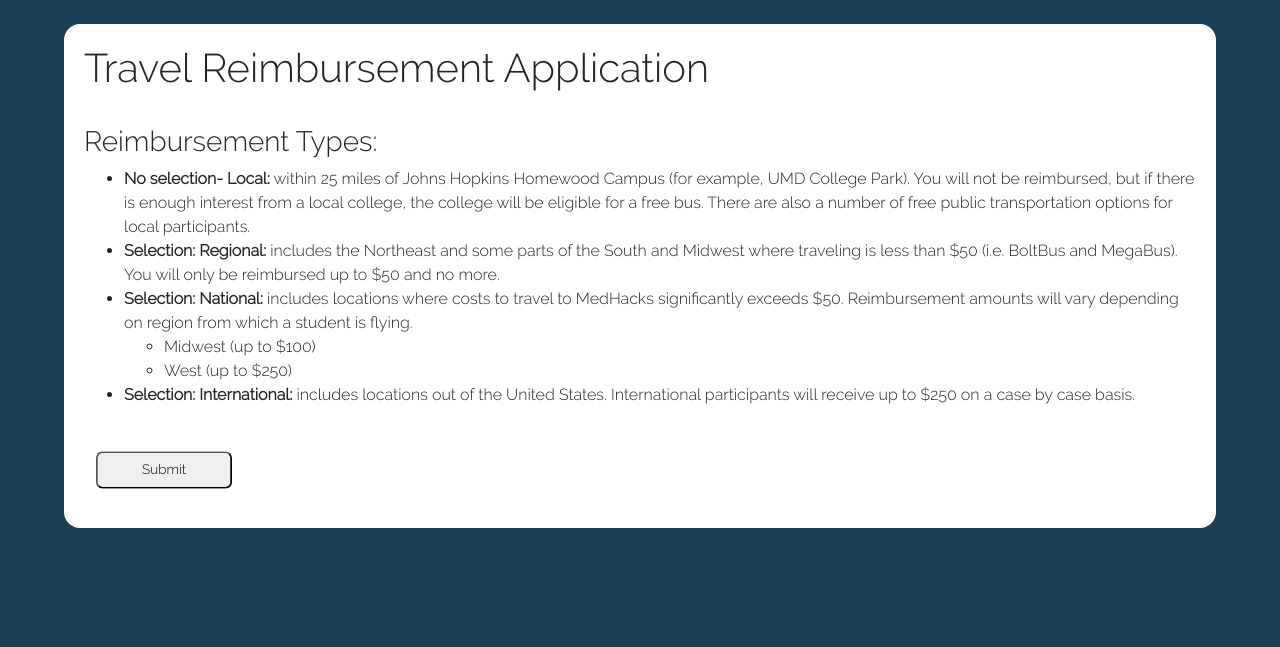
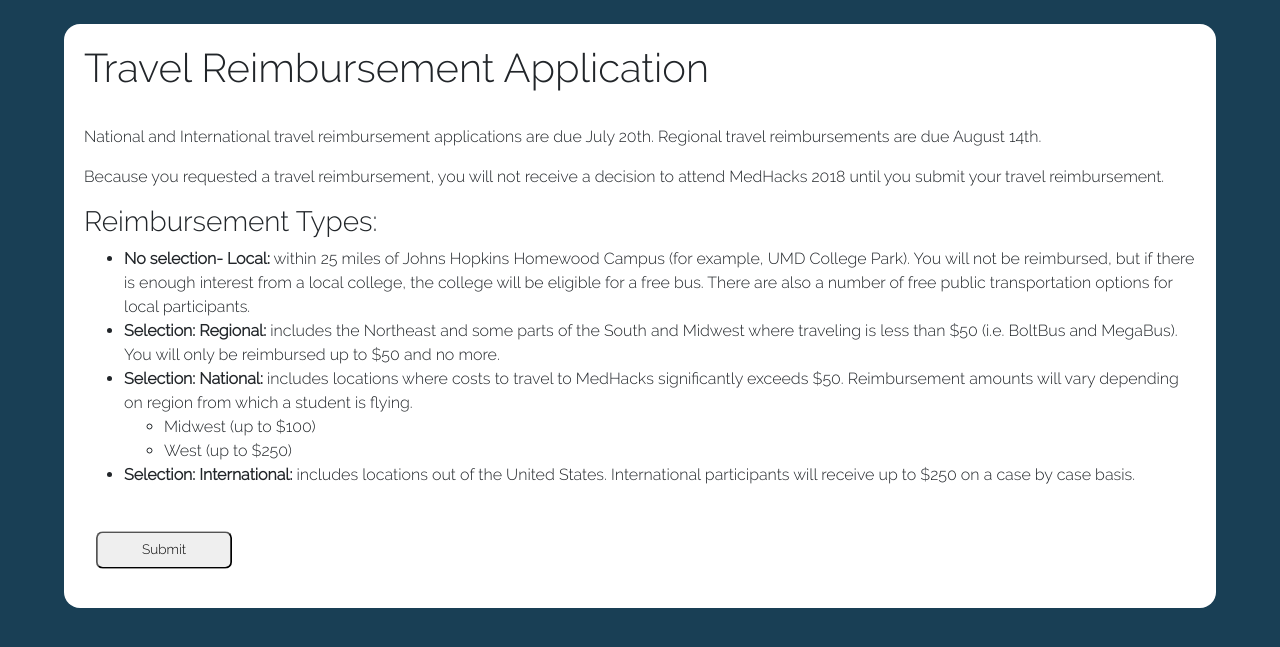
Before and after one commit to nosup/medhacks_system, a Django app: page /travel/ in a window 1280 px wide. Shown: the part 80-727 px from the top of the page. Run offline with Django 3.2, Linux system fonts and the light colour scheme; a user stored in the database is signed in; parts of the project's set-up code (start-up, migrations or seed data) failed here and were passed over; some libraries are stand-ins or nearby versions.

Commit message:
added more content

```diff
--- a/medhacks/travel/templates/travel/travel.html
+++ b/medhacks/travel/templates/travel/travel.html
@@ -6,6 +6,12 @@
   <div class=card-body style="width: 90vw; margin-left: 5vw;">
     <h1>Travel Reimbursement Application</h1>
     <div style="height: 25px"></div>
+    <p>
+      National and International travel reimbursement applications are due July 20th. Regional travel reimbursements are due August 14th.
+    </p>
+    <p>
+      Because you requested a travel reimbursement, you will not receive a decision to attend MedHacks 2018 until you submit your travel reimbursement.
+    </p>
     <h3>Reimbursement Types: </h3>
     <ul>
       <li>
```
